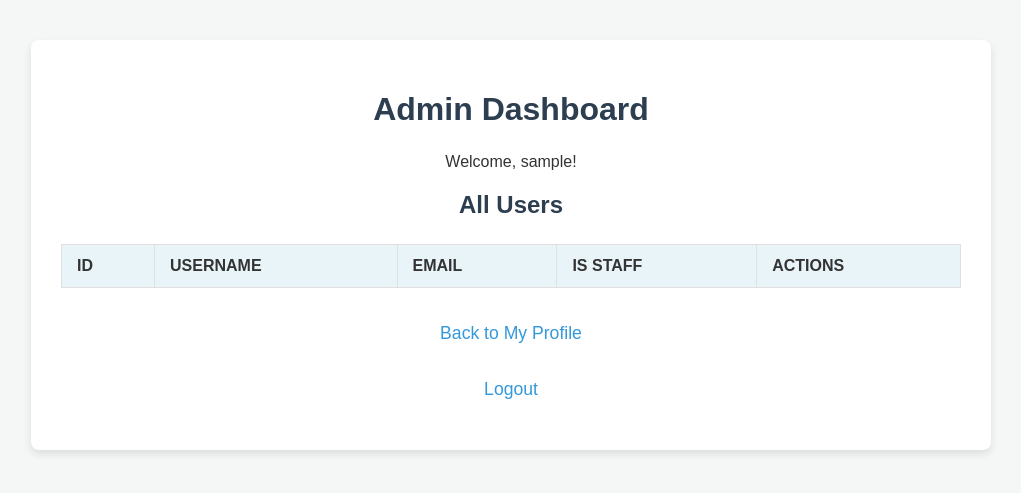
After one commit to 6510685040/cn351, a Django app: page /admin-dashboard in a window 1280 px wide. The commit adds this page. Shown: the top 493 px of the page, without its empty margins (129-1150 px from the left). Run offline with Django 5.2, Linux system fonts and the light colour scheme; the visitor is signed in with stand-in values (Sample User, id 1); data comes from the database, SQL or seed files in the repository; lists and menus that the app fills with data are empty.

Commit message:
client-side-control with javascript

```diff
--- /dev/null
+++ b/breakaccess/templates/admin_dashboard_js_controlled.html
@@ -0,0 +1,175 @@
+<!DOCTYPE html>
+<html lang="en">
+<head>
+    <meta charset="UTF-8">
+    <meta name="viewport" content="width=device-width, initial-scale=1.0">
+    <title>Admin Dashboard (JS Controlled)</title>
+    <style>
+        body {
+            font-family: Arial, sans-serif;
+            background-color: #f4f7f6;
+            margin: 0;
+            padding: 20px;
+            color: #333;
+        }
+        .container {
+            max-width: 900px;
+            margin: 20px auto;
+            background-color: #ffffff;
+            padding: 30px;
+            border-radius: 8px;
+            box-shadow: 0 4px 8px rgba(0, 0, 0, 0.1);
+        }
+        h1, h2 {
+            color: #2c3e50;
+            text-align: center;
+            margin-bottom: 25px;
+        }
+        p {
+            text-align: center;
+            margin-bottom: 20px;
+        }
+        table {
+            width: 100%;
+            border-collapse: collapse;
+            margin-top: 20px;
+        }
+        th, td {
+            border: 1px solid #e0e0e0;
+            padding: 12px 15px;
+            text-align: left;
+        }
+        th {
+            background-color: #e8f4f8; /* Light blue header */
+            color: #333;
+            font-weight: bold;
+            text-transform: uppercase;
+        }
+        tr:nth-child(even) {
+            background-color: #f9f9f9; /* Zebra striping */
+        }
+        tr:hover {
+            background-color: #f1f1f1;
+        }
+        button {
+            background-color: #e74c3c; /* Red for delete */
+            color: white;
+            border: none;
+            padding: 8px 12px;
+            border-radius: 5px;
+            cursor: pointer;
+            font-size: 0.9em;
+            transition: background-color 0.3s ease;
+        }
+        button:hover {
+            background-color: #c0392b;
+        }
+        a {
+            color: #3498db;
+            text-decoration: none;
+            padding: 5px 10px;
+            border-radius: 4px;
+            transition: background-color 0.3s ease;
+        }
+        a:hover {
+            background-color: #eaf6fa;
+        }
+        .logout-link {
+            display: block;
+            margin-top: 30px;
+            text-align: center;
+            font-size: 1.1em;
+        }
+        .messages {
+            list-style: none;
+            padding: 0;
+            margin: 20px 0;
+            text-align: center;
+        }
+        .messages li {
+            padding: 10px;
+            margin-bottom: 10px;
+            border-radius: 5px;
+            font-weight: bold;
+        }
+        .messages .success {
+            background-color: #dff0d8;
+            color: #3c763d;
+            border: 1px solid #d6e9c6;
+        }
+        .messages .error {
+            background-color: #f2dede;
+            color: #a94442;
+            border: 1px solid #ebccd1;
+        }
+        /* JS-controlled feature - initially visible, then JS hides it if not admin */
+        /* ไม่มี display: none; ที่นี่ เพื่อให้มันแสดงขึ้นมาถ้า JS ถูกปิด */
+        /* หรือคุณสามารถตั้งค่าเริ่มต้นเป็น block/table-cell เพื่อความชัดเจน */
+        .admin-feature {
+            /* display: table-cell; หรือ display: block; ตามประเภทองค์ประกอบ */
+            /* เราจะใช้ JS ในการซ่อนถ้าไม่เป็น admin */
+        }
+    </style>
+</head>
+<body>
+    <div class="container">
+        <h1>Admin Dashboard</h1>
+        <p>Welcome, {{ request.user.username }}!</p>
+
+        {% if messages %}
+            <ul class="messages">
+                {% for message in messages %}
+                    <li{% if message.tags %} class="{{ message.tags }}"{% endif %}>{{ message }}</li>
+                {% endfor %}
+            </ul>
+        {% endif %}
+
+        <h2>All Users</h2>
+        <table>
+            <thead>
+                <tr>
+                    <th>ID</th>
+                    <th>Username</th>
+                    <th>Email</th>
+                    <th>Is Staff</th>
+                    <th class="admin-feature">Actions</th>
+                </tr>
+            </thead>
+            <tbody>
+                {% for u in users %}
+                <tr>
+                    <td>{{ u.id }}</td>
+                    <td>{{ u.username }}</td>
+                    <td>{{ u.email }}</td>
+                    <td>{{ u.is_staff }}</td>
+                    <td class="admin-feature">
+                        <form action="{% url 'insecure_delete_user_js_controlled' u.id %}" method="post" style="display:inline;">
+                            {% csrf_token %}
+                            <button type="submit" onclick="return confirm('Are you sure you want to delete {{ u.username }}?');">Delete User</button>
+                        </form>
+                    </td>
+                </tr>
+                {% endfor %}
+            </tbody>
+        </table>
+
+        <a href="{% url 'home' request.user.id %}"class = "logout-link">
+             Back to My Profile
+        </a>
+        <p class="logout-link"><a href="{% url 'logout' %}">Logout</a></p>
+    </div>
+
+    <script>
+        const isAdminString = "{{ is_admin_user|lower }}";
+        const isAdmin = (isAdminString === "true");
+
+        const adminFeatures = document.querySelectorAll('.admin-feature');
+
+        if (!isAdmin) {
+            adminFeatures.forEach(element => {
+                element.style.display = 'none';
+            });
+        }
+    </script>
+</body>
+</html>
--- a/breakaccess/urls.py
+++ b/breakaccess/urls.py
@@ -7,4 +7,6 @@ urlpatterns = [
     path('home/<int:user_id>/', views.home, name='home'),
     path("register/", views.register, name="register"),
     path('logout/', views.logout_view, name='logout'),
+    path('admin-dashboard', views.admin_dashboard_js_controlled, name='admin_dashboard_js_controlled'),
+    path('delete-user/<int:user_id>/', views.insecure_delete_user_js_controlled, name='insecure_delete_user_js_controlled'),
 ]
--- a/breakaccess/views.py
+++ b/breakaccess/views.py
@@ -4,6 +4,8 @@ from django.contrib.auth import authenticate, logout
 from django.contrib.auth.decorators import login_required
 from .models import Profile
 from django.contrib.auth import authenticate, login as auth_login
+from django.http import HttpResponseForbidden, HttpResponse
+from django.contrib import messages
 # Create your views here.
 
 def register(request):
@@ -14,7 +16,7 @@ def register(request):
         faculty= request.POST['faculty']
         department = request.POST['department']
         user = User.objects.create_user(username=username, password=password, email=email)
-        Profile.objects.create(user=user, faculty=faculty, department=departm)
+        Profile.objects.create(user=user, faculty=faculty, department=department)
         return redirect('login')
     return render(request, 'register.html')
 
@@ -29,14 +31,62 @@ def login_view(request):
         else:
             return render(request, 'login.html', {'error': 'Invalid credentials'})
     return render(request, 'login.html')
+
 @login_required
 def home(request, user_id):
     try:
-        user = User.objects.get(pk=user_id)
-        profile = Profile.objects.get(user=user)
-        return render(request, 'home.html', {'user': user, 'profile': profile})
-    except:
-        return render(request, 'home.html', {'error': 'User not found'})
+        user_profile_data = User.objects.get(pk=user_id)
+        profile = None
+        try:
+            profile = Profile.objects.get(user=user_profile_data)
+        except Profile.DoesNotExist:
+            pass
+
+        # ****** ตรวจสอบบรรทัดนี้ให้แน่ใจว่าถูกต้อง ******
+        # ค่านี้ต้องเป็น True สำหรับ Admin และ False สำหรับ Non-Admin
+        is_current_user_admin = request.user.is_staff or request.user.is_superuser
+
+        context = {
+            'user': user_profile_data,
+            'profile': profile,
+            'is_admin_user': is_current_user_admin, # ค่านี้ถูกส่งไป
+            'current_user_id': request.user.id
+        }
+        return render(request, 'home.html', context)
+    except User.DoesNotExist:
+        messages.error(request, 'User not found.')
+        return redirect('login')
+    except Exception as e:
+        messages.error(request, f'An unexpected error occurred: {e}')
+        return redirect('login')
+
+@login_required
+def admin_dashboard_js_controlled(request):
+    # ส่งสถานะ is_admin ไปยัง template
+    is_admin_user = request.user.is_staff or request.user.is_superuser
+    all_users = User.objects.all().exclude(username=request.user.username) # ไม่รวมตัวเอง
+    return render(request, 'admin_dashboard_js_controlled.html', {
+        'is_admin_user': is_admin_user,
+        'users': all_users
+    })
+
+# ฟังก์ชันสำหรับลบผู้ใช้ - **นี่คือจุดที่มีช่องโหว่**
+# ไม่มี Decorator ตรวจสอบสิทธิ์ Admin ที่นี่!
+@login_required # ต้องล็อกอินถึงจะเข้าถึงได้ แต่ไม่ต้องเป็น Admin
+def insecure_delete_user_js_controlled(request, user_id):
+    if request.method == 'POST':
+        # ตรวจสอบว่าเป็นผู้ใช้ที่ล็อกอินอยู่หรือไม่ เพื่อไม่ให้ลบตัวเอง
+        if request.user.id == user_id:
+            return HttpResponseForbidden("You cannot delete your own account.")
+
+        try:
+            user_to_delete = User.objects.get(pk=user_id)
+            user_to_delete.delete()
+            # redirect ไปหน้า dashboard หรือแสดงข้อความสำเร็จ
+            return redirect('admin_dashboard_js_controlled')
+        except User.DoesNotExist:
+            return HttpResponse("User not found.", status=404)
+    return HttpResponseForbidden("Invalid request method.")
 
 def logout_view(request):
     logout(request)
```
Also changed, not shown: breakaccess/templates/home.html (+111 -11 lines).
